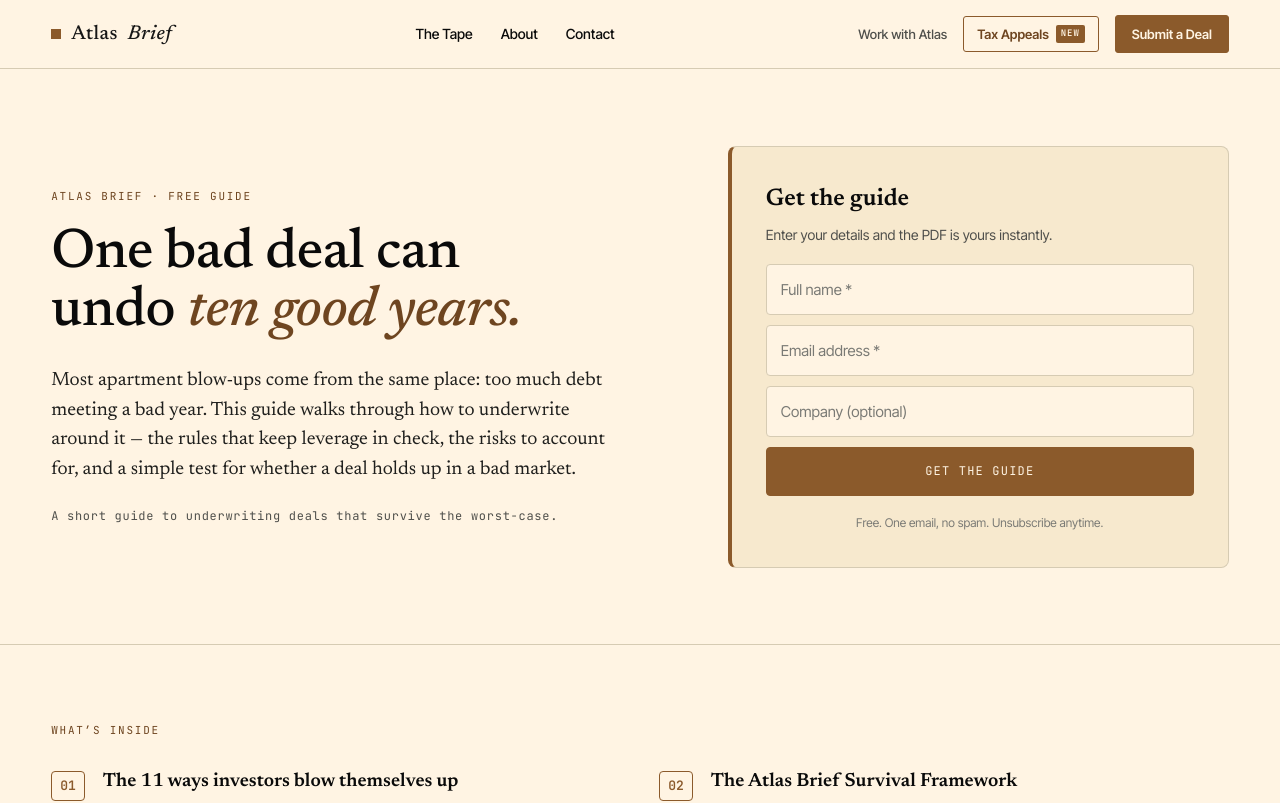
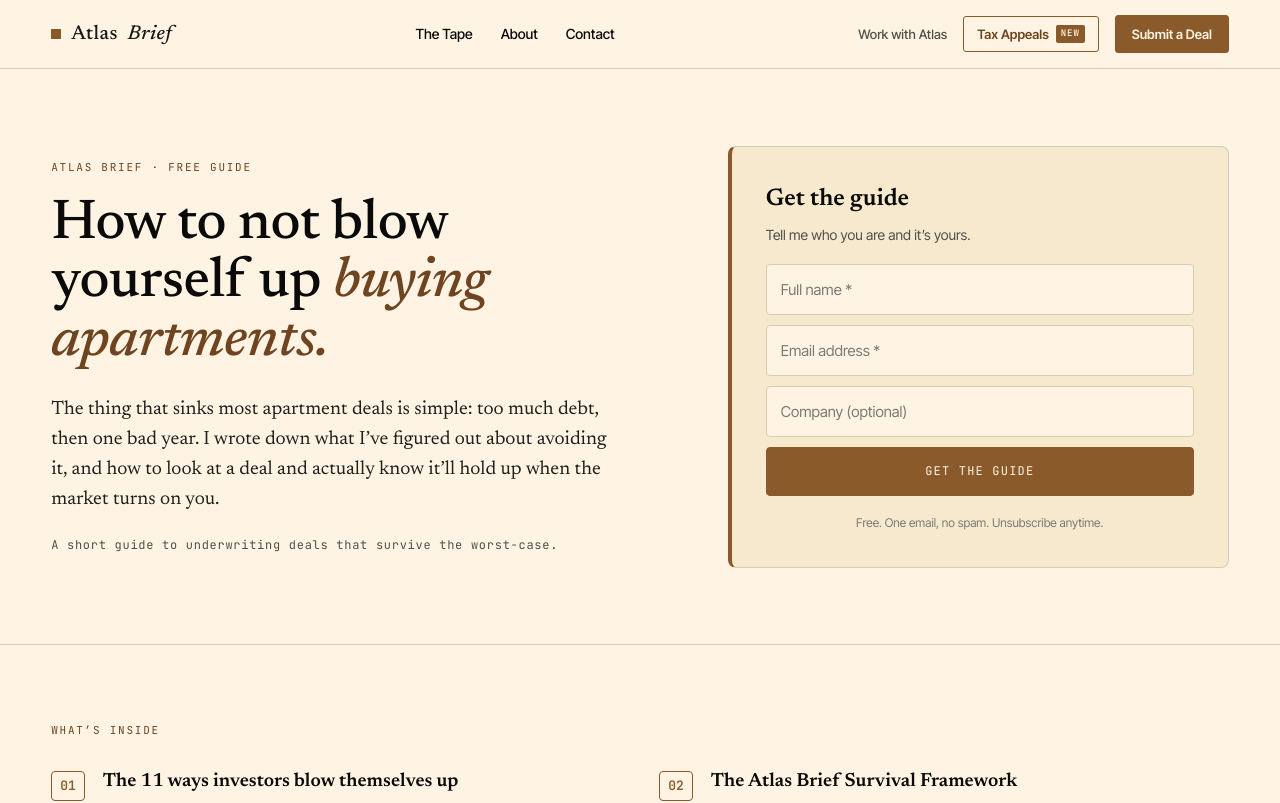
Before and after one commit to nicjofre/atlas-brief, a Next.js app: page /survival-guide in a window 1280 px wide. Shown: the top 803 px of the page. Built offline with nearby package versions, Linux system fonts and the light colour scheme; no server answers.

Commit message:
Survival Guide hero: friend-to-friend voice, first person from David
Co-Authored-By: Claude Opus 4.8 (1M context) <noreply@anthropic.com>

```diff
--- a/app/(frontend)/(public)/survival-guide/page.tsx
+++ b/app/(frontend)/(public)/survival-guide/page.tsx
@@ -26,12 +26,12 @@ export default function SurvivalGuidePage() {
             <div className="sg-hero-copy">
               <p className="sg-eyebrow">Atlas Brief · Free guide</p>
               <h1 className="sg-h1">
-                One bad deal can undo <em>ten good years.</em>
+                How to not blow yourself up <em>buying apartments.</em>
               </h1>
               <p className="sg-lede">
-                Most apartment blow-ups come from the same place: too much debt meeting a bad year. This guide
-                walks through how to underwrite around it &mdash; the rules that keep leverage in check, the
-                risks to account for, and a simple test for whether a deal holds up in a bad market.
+                The thing that sinks most apartment deals is simple: too much debt, then one bad year. I wrote
+                down what I&rsquo;ve figured out about avoiding it, and how to look at a deal and actually know
+                it&rsquo;ll hold up when the market turns on you.
               </p>
               <p className="sg-kicker">
                 A short guide to underwriting deals that survive the worst-case.
@@ -40,7 +40,7 @@ export default function SurvivalGuidePage() {
 
             <div className="sg-card">
               <div className="sg-card-head">Get the guide</div>
-              <p className="sg-card-sub">Enter your details and the PDF is yours instantly.</p>
+              <p className="sg-card-sub">Tell me who you are and it&rsquo;s yours.</p>
               <GuideForm />
             </div>
           </div>
```
